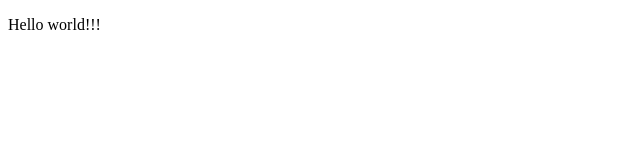
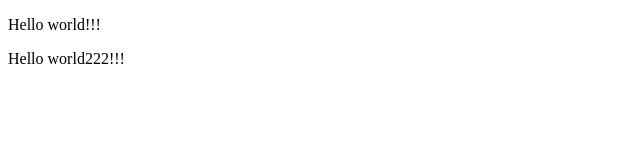
Before and after one commit to Georg-seilov/course, a plain HTML site: page index.html in a window 1280 px wide. Shown: the whole page, without its empty margins (0-640 px from the left). Drawn offline with Linux system fonts and the light colour scheme.

Commit message:
index.html mod

```diff
--- a/index.html
+++ b/index.html
@@ -9,7 +9,7 @@
 <body>
 
     <p>Hello world!!!</p>
-
+<p>Hello world222!!!</p>
     <!-- <script>
         alert(1);
     </script> -->
```
